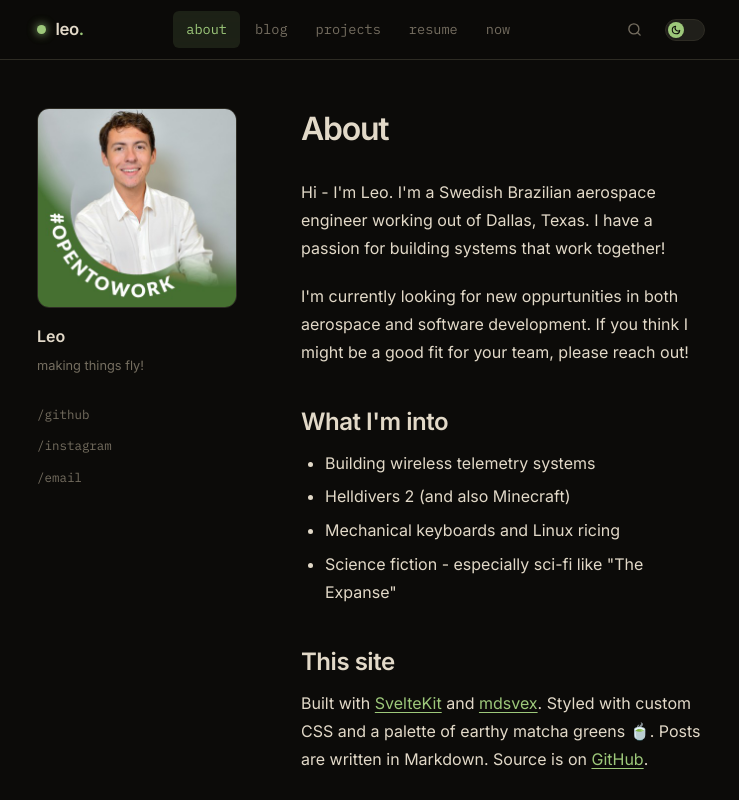
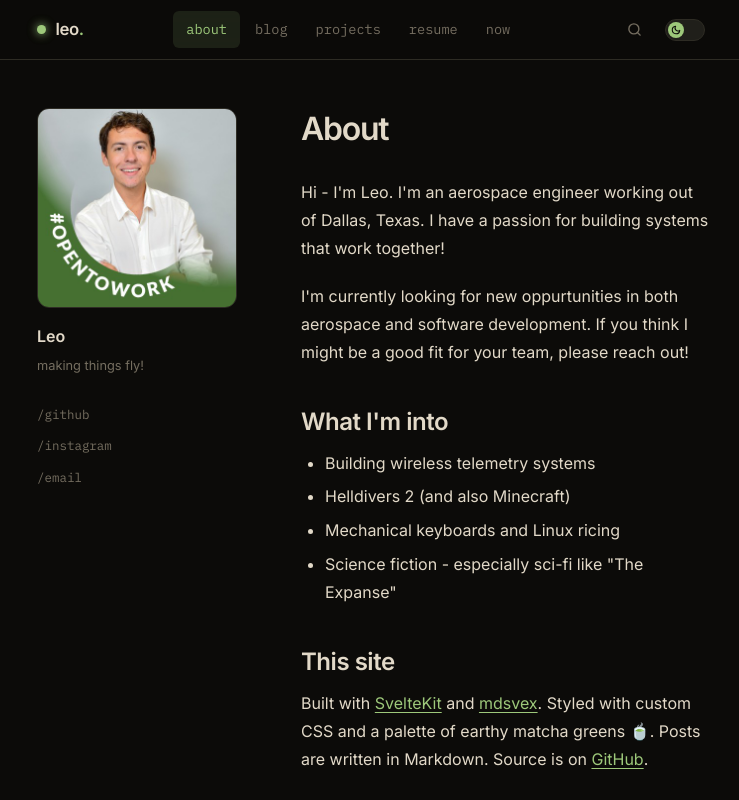
Before and after one commit to Brasilius/IndieWebAttemptV3, a SvelteKit app: page /about in a window 1280 px wide. Shown: the top 800 px of the page, without its empty margins (267-1006 px from the left). Built offline with nearby package versions, Linux system fonts and the light colour scheme.

Commit message:
about me update

```diff
--- a/src/routes/about/+page.svelte
+++ b/src/routes/about/+page.svelte
@@ -42,7 +42,7 @@
 
 			<div class="prose">
 				<p>
-					Hi - I'm Leo. I'm a Swedish Brazilian aerospace engineer working out of Dallas, Texas.
+					Hi - I'm Leo. I'm an aerospace engineer working out of Dallas, Texas.
 					I have a passion for building systems that work together!
 				</p>
 
```
